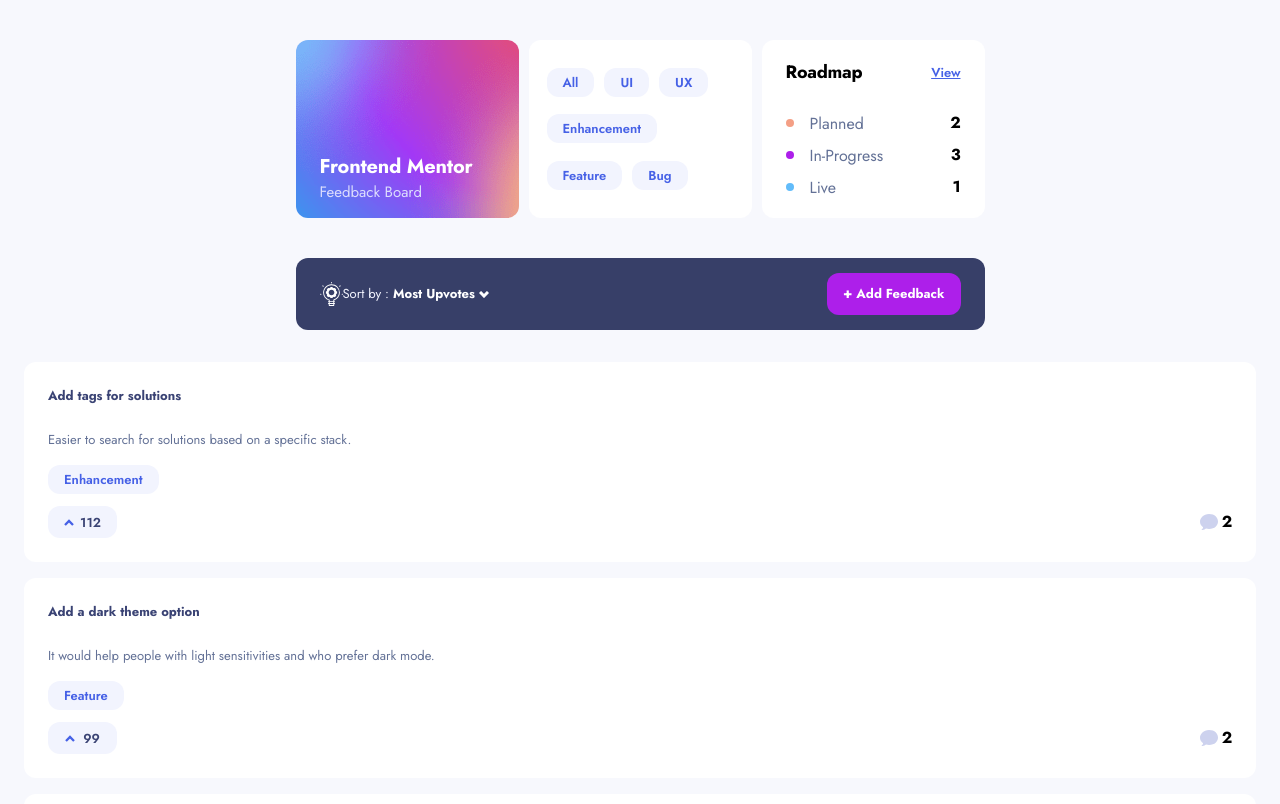
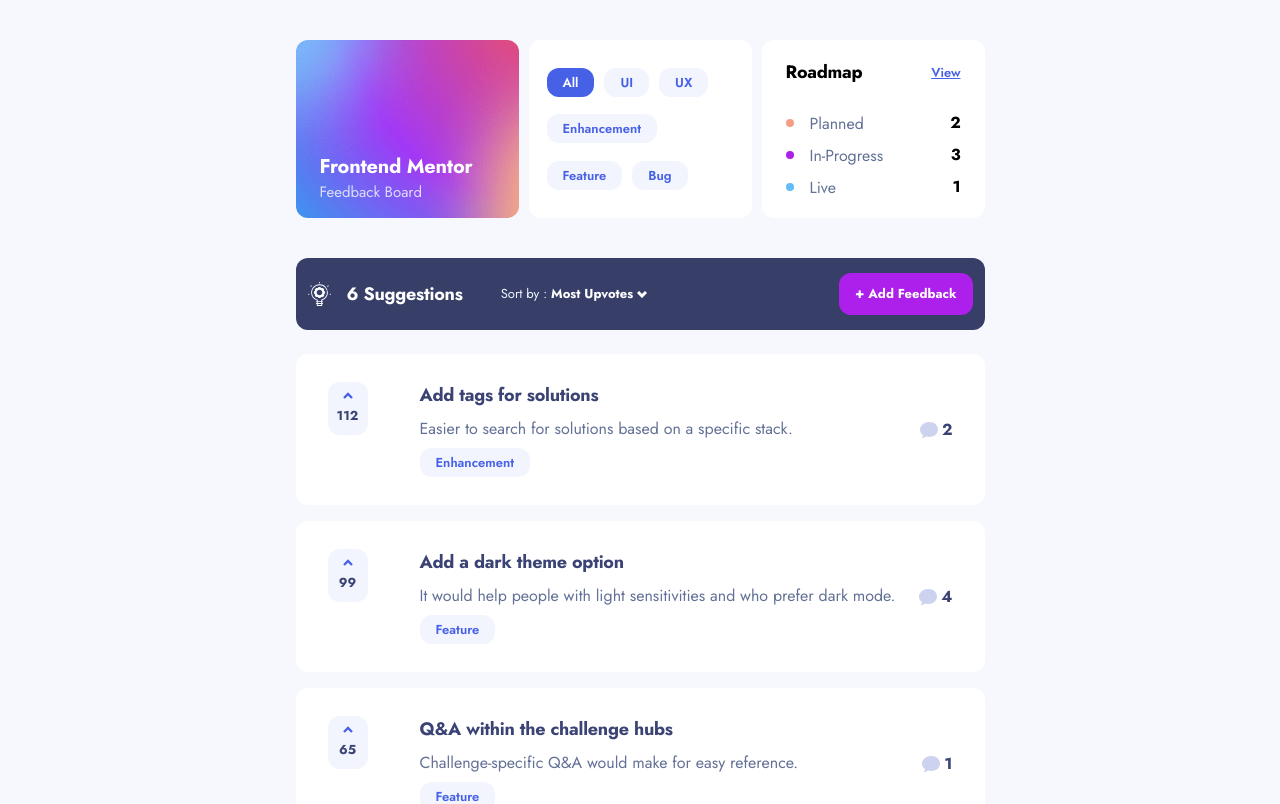
Before and after one commit to FlorianGmz/Frontend-Mentor-Challenges, a React (Vite) app in the folder product-feedback/: page /suggestions in a window 1280 px wide. Shown: the top 804 px of the page. Built offline with nearby package versions, Linux system fonts and the light colour scheme.

Commit message:
suggestion page tablet version finished

```diff
--- a/product-feedback/src/components/EmptySuggestions.tsx/EmptySuggestion.tsx
+++ b/product-feedback/src/components/EmptySuggestions.tsx/EmptySuggestion.tsx
@@ -3,10 +3,14 @@ import IllustrationEmpty from "./IllustrationEmpty";
 
 const NoFeedback = () => {
   return (
-    <div className="m-auto flex h-[460px] w-[327px] flex-col items-center justify-between rounded-lg bg-bt-white_def px-[24px] py-[76px]">
-      <IllustrationEmpty />
-      <h1 className="text-h2 text-el-font_def">There is no feedback yet.</h1>
-      <p className="mb-[20px] h-[46px] text-center text-[13px] font-normal text-feedback-description">
+    <div className="m-auto flex h-[460px] w-[327px] flex-col items-center justify-between rounded-lg bg-bt-white_def px-[24px] py-[76px] md:h-[600px] md:w-[689px] md:px-[139px] md:py-[110px]">
+      <div className="md:mb-[53px]">
+        <IllustrationEmpty />
+      </div>
+      <h1 className="text-h2 text-el-font_def md:text-h1">
+        There is no feedback yet.
+      </h1>
+      <p className="mb-[20px] h-[46px] text-center text-[13px] font-normal text-feedback-description md:mb-[48px] md:text-body-1">
         Got a suggestion? Found a bug that needs to be squashed? We love hearing
         about new ideas to improve our app.
       </p>
--- a/product-feedback/src/components/Feedback/CommentCount.tsx
+++ b/product-feedback/src/components/Feedback/CommentCount.tsx
@@ -15,7 +15,7 @@ const CommentCount: React.FC<CommentCountProps> = ({ numberOfComments }) => {
         />
       </svg>
       <span
-        className={`text-comment-count ${numberOfComments ? "text-comment-count" : "text-el-comment"}`}
+        className={`text-[13px] font-bold md:text-[16px] ${numberOfComments ? "text-el-font_def" : "text-el-comment"}`}
       >
         {numberOfComments ? numberOfComments : "0"}
       </span>
--- a/product-feedback/src/components/Feedback/Feedback.tsx
+++ b/product-feedback/src/components/Feedback/Feedback.tsx
@@ -12,17 +12,33 @@ interface FeedbackProps {
 const Feedback: React.FC<FeedbackProps> = ({ feedback }) => {
   const { id, title, category, upvotes, description, comments } = feedback;
 
+  let numberOfComments = comments ? comments.length : 0;
+
+  if (comments) {
+    comments.forEach((comment) => {
+      if (comment.replies) {
+        numberOfComments += comment.replies.length;
+      }
+    });
+  }
+
   return (
-    <div className="group mx-[24px] flex h-[200px] cursor-pointer flex-col gap-[12px] rounded-xl bg-bt-white_def p-[24px]">
+    <div className="group mx-auto flex h-[200px] w-[327px] cursor-pointer flex-col gap-[12px] rounded-xl bg-bt-white_def p-[24px] md:mx-auto md:h-[151px] md:w-[689px] md:flex-row md:items-center md:justify-between md:px-[32px] md:py-[28px]">
+      <div className="hidden md:mr-[40px] md:block md:self-start">
+        <Upvote upvotes={upvotes} />
+      </div>
       <NavLink
-        className="flex flex-auto flex-col items-start justify-between"
+        className="flex flex-auto flex-col items-start justify-between md:self-stretch"
         to={`/feedback/${id}`}
       >
         <Request category={category} title={title} description={description} />
       </NavLink>
-      <div className="flex justify-between">
+      <div className="flex justify-between md:hidden">
         <Upvote upvotes={upvotes} />
-        <CommentCount numberOfComments={comments?.length} />
+        <CommentCount numberOfComments={numberOfComments} />
+      </div>
+      <div className="hidden md:block">
+        <CommentCount numberOfComments={numberOfComments} />
       </div>
     </div>
   );
--- a/product-feedback/src/components/Feedback/Request.tsx
+++ b/product-feedback/src/components/Feedback/Request.tsx
@@ -10,10 +10,12 @@ interface RequestProps {
 const Request: React.FC<RequestProps> = ({ category, title, description }) => {
   return (
     <>
-      <h3 className="mb-[9px] text-[13px] font-bold text-el-font_def group-hover:text-bt-blue_def">
+      <h3 className="mb-[9px] text-[13px] font-bold text-el-font_def group-hover:text-bt-blue_def md:mb-0 md:flex md:flex-col md:justify-between md:text-h3">
         {title}
       </h3>
-      <p className="text-[13px] text-feedback-description">{description}</p>
+      <p className="text-[13px] text-feedback-description md:text-body-1">
+        {description}
+      </p>
       <CategoryBadge categoryName={category} />
     </>
   );
--- a/product-feedback/src/components/Feedback/Upvote.tsx
+++ b/product-feedback/src/components/Feedback/Upvote.tsx
@@ -16,7 +16,7 @@ const Upvote: React.FC<UpvoteProps> = ({ upvotes }) => {
   return (
     <button
       type="button"
-      className="focus:text-bt-white_de group flex h-[32px] w-[69px] items-center justify-around rounded-xl bg-el_def px-[13px] py-[6px] transition-colors hover:bg-el_hover disabled:bg-el_active"
+      className="focus:text-bt-white_de group flex h-[32px] w-[69px] items-center justify-around rounded-xl bg-el_def px-[13px] py-[6px] transition-colors hover:bg-el_hover disabled:bg-el_active md:h-[53px] md:w-[40px] md:flex-col md:px-[9px]"
       onClick={handleClick}
     >
       <svg
@@ -32,7 +32,7 @@ const Upvote: React.FC<UpvoteProps> = ({ upvotes }) => {
           fill-rule="evenodd"
         />
       </svg>
-      <span className="text-body-3 text-el-font_def group-disabled:text-bt-white_def">
+      <span className="text-[13px] font-bold text-el-font_def group-disabled:text-bt-white_def">
         {actualVote}
       </span>
     </button>
--- a/product-feedback/src/components/NavButton.tsx
+++ b/product-feedback/src/components/NavButton.tsx
@@ -23,7 +23,7 @@ const NavButton: React.FC<NavButtonProps> = ({ to, bgColor, bgHoverColor }) => {
   return (
     <NavLink
       to={to}
-      className={`flex cursor-pointer items-center gap-1 rounded-xl ${bgClasses[bgColor]} px-[16px] py-[11px] text-[13px] font-bold text-bt-white_def transition-colors ${hoverClasses[bgHoverColor]}`}
+      className={`flex cursor-pointer items-center gap-1 rounded-xl ${bgClasses[bgColor]} md:text[14px] px-[16px] py-[11px] text-[13px] font-bold text-bt-white_def transition-colors ${hoverClasses[bgHoverColor]}`}
     >
       {isAddButton && <IconPlus />}
       <span>{isAddButton ? "Add" : "Edit"} Feedback</span>
--- a/product-feedback/src/components/SideSection/SideSection.tsx
+++ b/product-feedback/src/components/SideSection/SideSection.tsx
@@ -14,6 +14,7 @@ const SideSection: React.FC<SideSectionProps> = ({
   setSelectedCategory,
 }) => {
   const [sidebarIsOpen, setSidebarIsOpen] = useState(false);
+
   return (
     <div className="gd flex flex-col md:mx-auto md:my-[40px] md:w-[689px] md:flex-row md:gap-[10px]">
       <FrontendMentorHeader
@@ -27,7 +28,10 @@ const SideSection: React.FC<SideSectionProps> = ({
         />
       )}
       <div className="hidden md:block">
-        <CategoryPicker />
+        <CategoryPicker
+          selectedCategory={selectedCategory}
+          setSelectedCategory={setSelectedCategory}
+        />
       </div>
       <div className="hidden md:block">
         <RoadmapNav />
--- a/product-feedback/src/components/SuggestionsBar/SuggestionsBar.tsx
+++ b/product-feedback/src/components/SuggestionsBar/SuggestionsBar.tsx
@@ -20,12 +20,12 @@ const SuggestionsBar: React.FC<SuggestionsBarProps> = ({
   setSelectedOption,
 }) => {
   return (
-    <div className="flex h-[56px] w-screen items-center justify-between bg-bt-dark-blue_back px-[24px] py-[8px] md:mx-auto md:h-[72px] md:w-[689px] md:rounded-xl">
+    <div className="flex h-[56px] w-screen items-center justify-between bg-bt-dark-blue_back px-[24px] py-[8px] md:mx-auto md:h-[72px] md:w-[689px] md:rounded-xl md:px-[12px] md:py-[14px]">
       <div className="flex items-center justify-start">
-        <div className="hidden md:block">
+        <div className="hidden md:mr-[16px] md:block">
           <SuggestionsIcon />
         </div>
-        <h3 className="hidden text-h3 text-bt-white_def">
+        <h3 className="hidden text-h3 text-bt-white_def md:mr-[38px] md:block">
           {suggestionsCount > 0
             ? suggestionsCount === 1
               ? `${suggestionsCount} Suggestion`
--- a/product-feedback/src/components/SuggestionsPage.tsx/SuggestionsPage.tsx
+++ b/product-feedback/src/components/SuggestionsPage.tsx/SuggestionsPage.tsx
@@ -57,7 +57,7 @@ const SuggestionsPage: React.FC<AppData> = ({ data }) => {
         setSelectedOption={setSelectedOption}
         suggestionsCount={filteredSuggestions.length}
       />
-      <section className="mb-[70px] mt-[32px] flex flex-col gap-[16px]">
+      <section className="mb-[70px] mt-[32px] flex flex-col gap-[16px] md:mt-[24px]">
         {filteredSuggestions.length >= 1 ? (
           filteredSuggestions.map((feedback) => (
             <Feedback key={feedback.id} feedback={feedback} />
```
